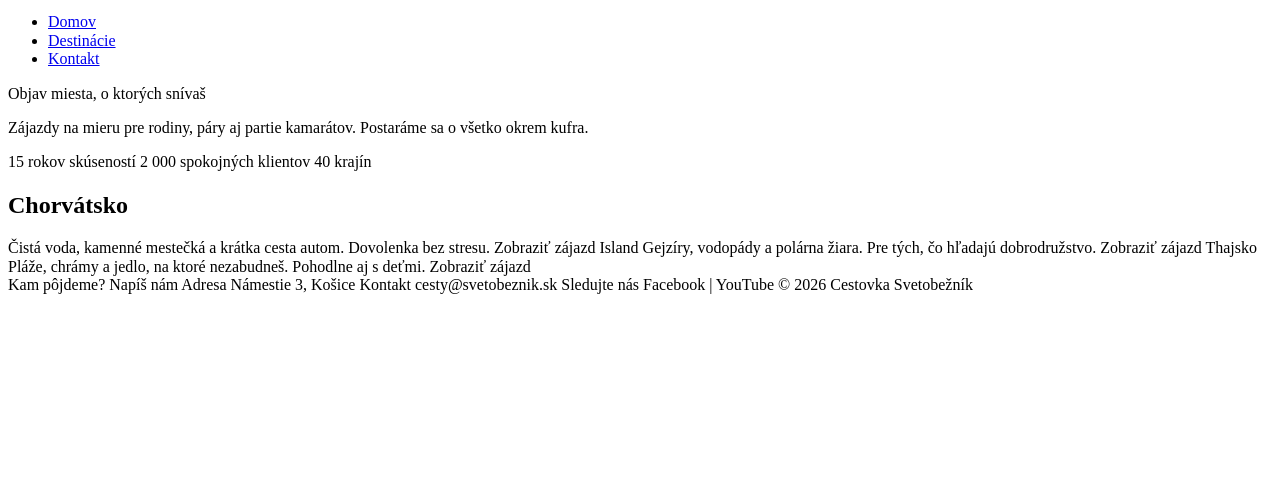
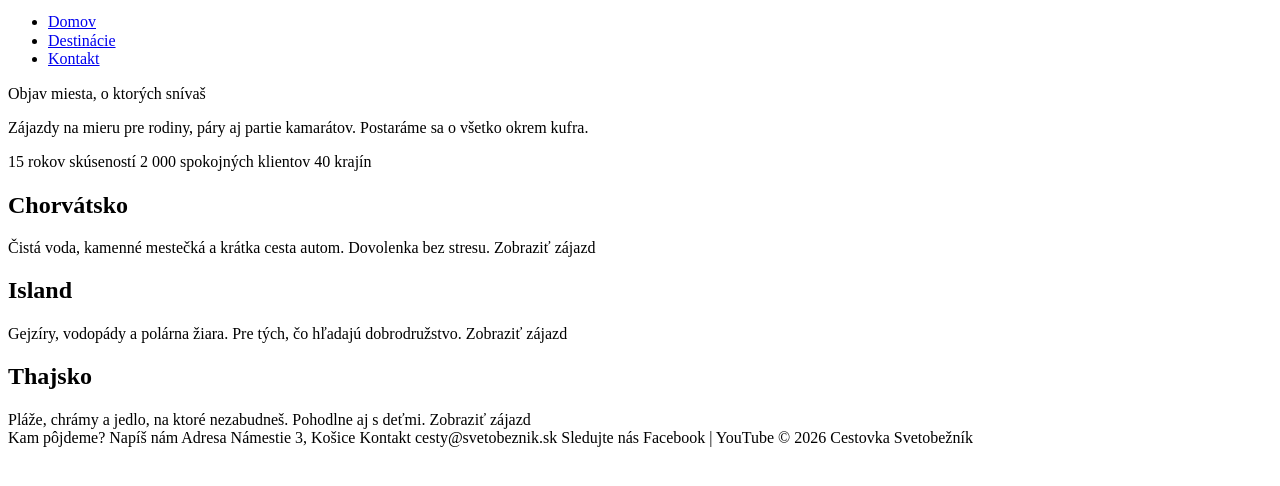
Before and after one commit to MichaelaTxM/Dovolenka, a plain HTML site: page starter/index.html in a window 1280 px wide. Shown: the part 50-536 px from the top of the page. Drawn offline with Linux system fonts and the light colour scheme.

Commit message:
h2 nadpisy miest

```diff
--- a/starter/index.html
+++ b/starter/index.html
@@ -44,11 +44,11 @@
             Čistá voda, kamenné mestečká a krátka cesta autom. Dovolenka bez stresu.
             Zobraziť zájazd
 
-            Island
+            <h2>Island</h2>
             Gejzíry, vodopády a polárna žiara. Pre tých, čo hľadajú dobrodružstvo.
             Zobraziť zájazd
 
-            Thajsko
+            <h2>Thajsko</h2>
             Pláže, chrámy a jedlo, na ktoré nezabudneš. Pohodlne aj s deťmi.
             Zobraziť zájazd
         </section>
```
